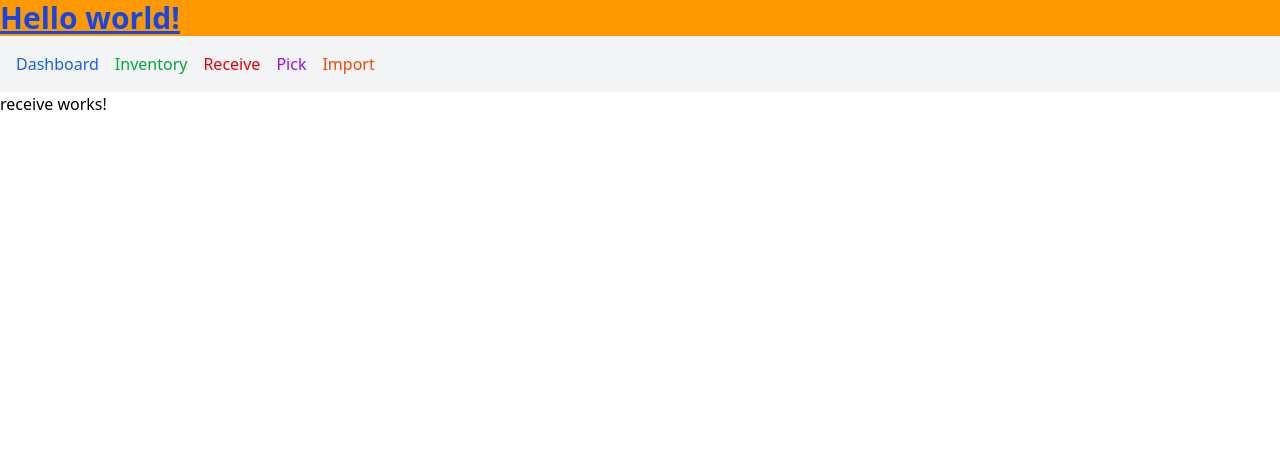
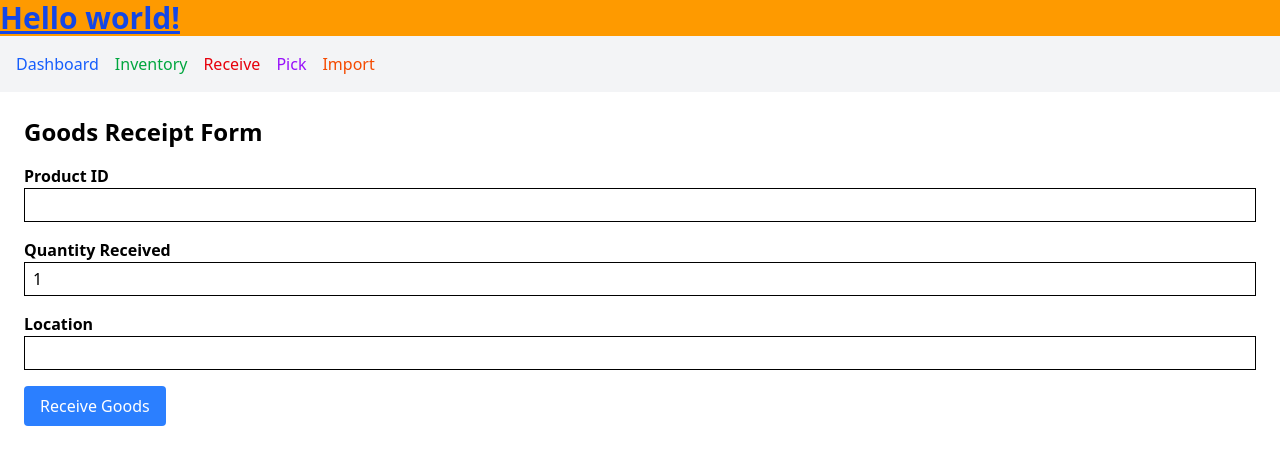
Before and after one commit to poffodile/mini-inventory-tracker, an Angular app: page /receive in a window 1280 px wide. Shown: the top 464 px of the page. Built offline with nearby package versions, Linux system fonts and the light colour scheme.

Commit message:
Created goods receipt form with input fields for product ID, quantity, and location

```diff
--- a/src/app/pages/receive/receive.html
+++ b/src/app/pages/receive/receive.html
@@ -1 +1,28 @@
-<p>receive works!</p>
+<div class="p-6 space-y-4">
+  <h1 class="text-2xl font-bold">Goods Receipt Form</h1>
+
+  <form (ngSubmit)="submitForm()" class="space-y-4">
+    <div>
+      <label class="block font-semibold">Product ID</label>
+      <input [(ngModel)]="productId" name="productId" class="border px-2 py-1 w-full" required />
+    </div>
+
+    <div>
+      <label class="block font-semibold">Quantity Received</label>
+      <input
+        type="number"
+        [(ngModel)]="quantity"
+        name="quantity"
+        class="border px-2 py-1 w-full"
+        required
+      />
+    </div>
+
+    <div>
+      <label class="block font-semibold">Location</label>
+      <input [(ngModel)]="locationId" name="locationId" class="border px-2 py-1 w-full" required />
+    </div>
+
+    <button type="submit" class="bg-blue-500 text-white px-4 py-2 rounded">Receive Goods</button>
+  </form>
+</div>
--- a/src/app/pages/receive/receive.ts
+++ b/src/app/pages/receive/receive.ts
@@ -1,11 +1,26 @@
 import { Component } from '@angular/core';
+import { CommonModule } from '@angular/common';
+import { FormsModule } from '@angular/forms';
 
 @Component({
   selector: 'app-receive',
-  imports: [],
+  standalone: true,
+  imports: [CommonModule, FormsModule],
   templateUrl: './receive.html',
-  styleUrl: './receive.css'
+  styleUrls: ['./receive.css'],
 })
 export class Receive {
+  productId: string = '';
+  quantity: number = 1;
+  locationId: string = '';
 
+  submitForm() {
+    // Handles  form submission
+    console.log('Form submitted and received :', {
+      productId: this.productId,
+      quantity: this.quantity,
+      locationId: this.locationId,
+    });
+    alert('Form submitted and recieved successfully!');
+  }
 }
```
